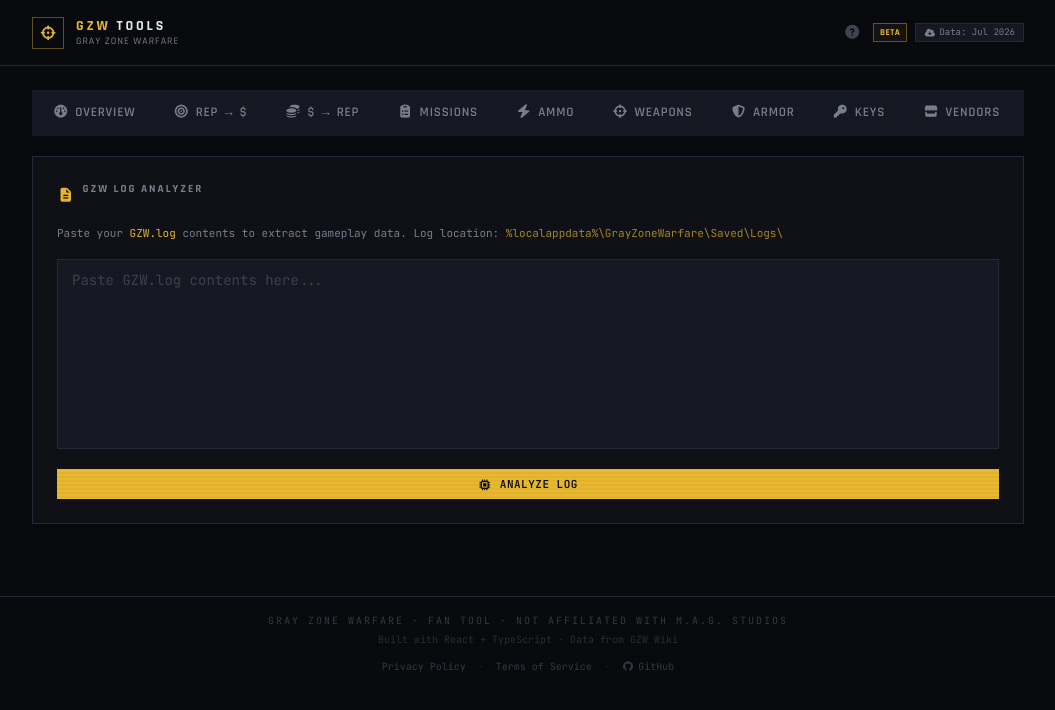
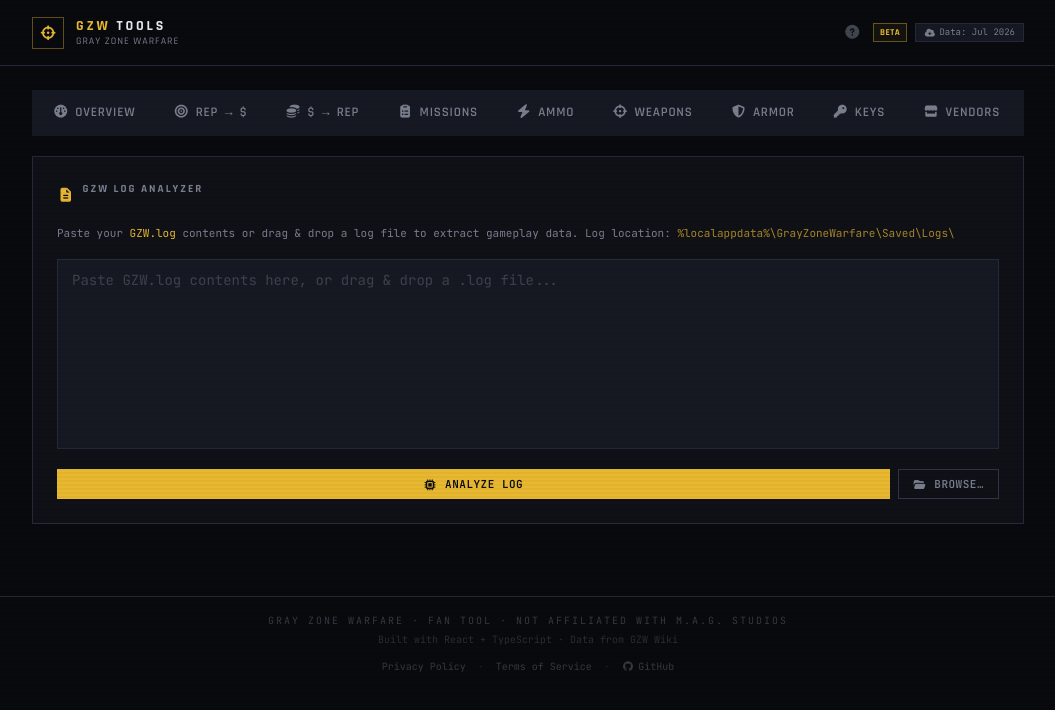
Before and after one commit to ZoniBoy00/gzw-tools, a React (Vite) app: page /logs in a window 1280 px wide. Shown: the top 710 px of the page, without its empty margins (112-1167 px from the left). Built offline with nearby package versions, Linux system fonts and the light colour scheme.

Commit message:
feat(log-analyzer): drag & drop .log files, file picker, auto-analyze on drop

```diff
--- a/src/components/LogAnalyzer.tsx
+++ b/src/components/LogAnalyzer.tsx
@@ -1,4 +1,4 @@
-import { useState } from 'react';
+import { useState, useRef, useCallback } from 'react';
 import { parseLog, type ParsedLog } from '../lib/logparser';
 
 function friendlySize(mb: number): string {
@@ -10,10 +10,51 @@ export default function LogAnalyzer() {
   const [logText, setLogText] = useState('');
   const [parsed, setParsed] = useState<ParsedLog | null>(null);
   const [timelineFilter, setTimelineFilter] = useState<string>('all');
+  const [dragging, setDragging] = useState(false);
+  const [fileName, setFileName] = useState('');
+  const fileInputRef = useRef<HTMLInputElement>(null);
 
-  const handleAnalyze = () => {
-    if (!logText.trim()) return;
-    setParsed(parseLog(logText));
+  const handleAnalyze = useCallback((text: string) => {
+    if (!text.trim()) return;
+    setParsed(parseLog(text));
+  }, []);
+
+  const readFile = useCallback((file: File) => {
+    if (!file.name.endsWith('.log') && !file.name.endsWith('.txt')) return;
+    setFileName(file.name);
+    const reader = new FileReader();
+    reader.onload = (e) => {
+      const text = e.target?.result as string;
+      setLogText(text);
+      handleAnalyze(text);
+    };
+    reader.readAsText(file);
+  }, [handleAnalyze]);
+
+  const handleDrop = useCallback((e: React.DragEvent) => {
+    e.preventDefault();
+    setDragging(false);
+    const file = e.dataTransfer.files[0];
+    if (file) readFile(file);
+  }, [readFile]);
+
+  const handleDragOver = (e: React.DragEvent) => {
+    e.preventDefault();
+    setDragging(true);
+  };
+
+  const handleDragLeave = (e: React.DragEvent) => {
+    e.preventDefault();
+    // Only hide if leaving the drop zone, not entering a child
+    if (e.currentTarget === e.target || !e.currentTarget.contains(e.relatedTarget as Node)) {
+      setDragging(false);
+    }
+  };
+
+  const handleFileSelect = (e: React.ChangeEvent<HTMLInputElement>) => {
+    const file = e.target.files?.[0];
+    if (file) readFile(file);
+    e.target.value = '';
   };
 
   return (
@@ -24,25 +65,66 @@ export default function LogAnalyzer() {
       </div>
 
       <p className="text-[11px] font-mono text-text-muted mb-4 leading-relaxed">
-        Paste your <code className="text-accent">GZW.log</code> contents to extract gameplay data.
+        Paste your <code className="text-accent">GZW.log</code> contents or drag & drop a log file to extract gameplay data.
         Log location:{' '}
         <code className="text-accent/70">%localappdata%\GrayZoneWarfare\Saved\Logs\</code>
       </p>
 
-      <div className="mb-3">
+      {/* Drag-drop zone */}
+      <div
+        onDrop={handleDrop}
+        onDragOver={handleDragOver}
+        onDragLeave={handleDragLeave}
+        className="relative"
+      >
+        {/* Drop overlay */}
+        {dragging && (
+          <div className="absolute inset-0 z-10 flex items-center justify-center bg-accent/10 border-2 border-dashed border-accent/60 rounded"
+            style={{ pointerEvents: 'none' }}
+          >
+            <div className="text-center">
+              <i className="fas fa-cloud-arrow-up text-2xl text-accent mb-2" />
+              <div className="text-sm font-bold text-accent">Drop .log file here</div>
+            </div>
+          </div>
+        )}
+
         <textarea
           value={logText}
           onChange={(e) => setLogText(e.target.value)}
-          placeholder="Paste GZW.log contents here..."
+          placeholder="Paste GZW.log contents here, or drag & drop a .log file..."
           className="input resize-none font-mono text-[11px]"
           rows={8}
           aria-label="GZW log contents"
         />
       </div>
 
-      <button onClick={handleAnalyze} className="btn btn-primary w-full btn-sm" disabled={!logText.trim()}>
-        <i className="fas fa-microchip" /> Analyze Log
-      </button>
+      <div className="flex gap-2 mt-3">
+        <button onClick={() => handleAnalyze(logText)} className="btn btn-primary flex-1 btn-sm" disabled={!logText.trim()}>
+          <i className="fas fa-microchip" /> Analyze Log
+        </button>
+        <button onClick={() => fileInputRef.current?.click()} className="btn btn-outline btn-sm">
+          <i className="fas fa-folder-open" /> Browse…
+        </button>
+        <input
+          ref={fileInputRef}
+          type="file"
+          accept=".log,.txt"
+          onChange={handleFileSelect}
+          className="hidden"
+        />
+        {logText && (
+          <button onClick={() => { setLogText(''); setParsed(null); setFileName(''); }} className="btn btn-outline btn-sm">
+            <i className="fas fa-xmark" />
+          </button>
+        )}
+      </div>
+
+      {fileName && (
+        <div className="mt-2 text-[10px] font-mono text-text-muted/60 flex items-center gap-1">
+          <i className="fas fa-file" /> {fileName}
+        </div>
+      )}
 
       {parsed && (
         <div className="mt-5 animate-stagger">
@@ -204,8 +286,6 @@ export default function LogAnalyzer() {
                   <i className="fas fa-timeline text-accent/60" />
                   Event Timeline
                   <span className="text-text-muted/50 font-mono text-[9px]">{parsed.events.length} events</span>
-
-                  {/* Category filter chips */}
                   <span className="ml-auto" />
                   {['all', ...new Set(parsed.events.map(e => e.category).slice(0, 12))].slice(0, 8).map(cat => (
                     <button
```
